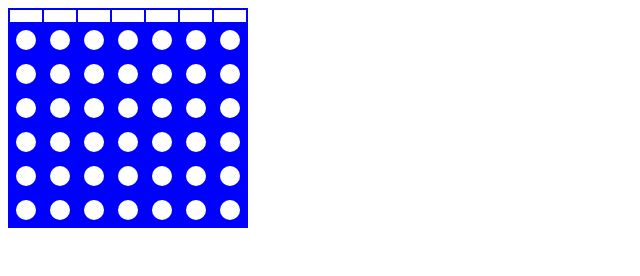
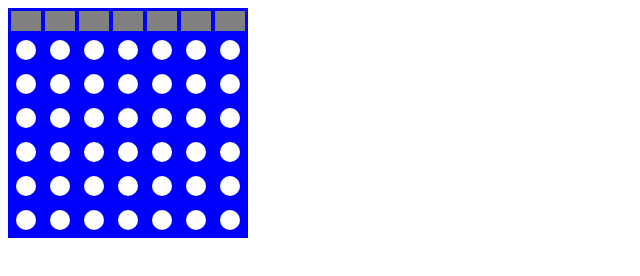
Before and after one commit to lvpasc/Puissance4, a plain HTML site: page index.html in a window 1280 px wide. Shown: the whole page, without its empty margins (0-640 px from the left). Drawn offline with Linux system fonts and the light colour scheme.

Commit message:
Ajout fonctionnalité clic jeton par le haut

```diff
--- a/script.js
+++ b/script.js
@@ -13,6 +13,9 @@ table.className = 'blue';
 document.getElementById('full').appendChild(table);
 
 
+
+
+
 tr = document.createElement('tr');
   tr.onclick = play;
   tr.id = 'tra';
@@ -22,8 +25,12 @@ tr = document.createElement('tr');
     // Crée les cellules td
     td = document.createElement('td'); // cree les <td>
     td.id = "a" + " " + j;
-    td.className = 'headPlay';
     document.getElementById('tra').appendChild(td);
+
+    jeton = document.createElement('div');
+    jeton.className = "headPlay";
+    jeton.id = "j" + " " + j;
+    document.getElementById("a" + " " + j).appendChild(jeton);
   }
 
 for (var i = 0; i < 6; i++) {
@@ -242,6 +249,20 @@ function checkVictory(jetonAlignes) {
     alert("Le joueur " + joueurGagnant + " a gagné avec " + jetonAlignes);
 }
 
+/*document.onkeydown = checkKey;
+function checkKey(e) {
+
+  e = e || window.event;
+
+  if (e.keyCode == '37')
+  {
+     alert("gauche");
+  }
+  if (e.keyCode == '39') {
+    alert("droite");
+  }
+}*/
+
 /*function checkVictory(i,j)
 {
 var HozizontalCount=1;
--- a/style.css
+++ b/style.css
@@ -9,8 +9,19 @@
 
 .headPlay
 {
+  height : 20px;
+  background-color: grey;
+  transition: opacity 0.3s;
+}
+
+.headPlay:hover
+{
+  width: 20px;
   background-color: white;
-  height : 10px;
+  margin-left: auto;
+  margin-right: auto;
+  border-radius: 10px;
+  transition: opacity 0.3s;
 }
 
 .white
```
